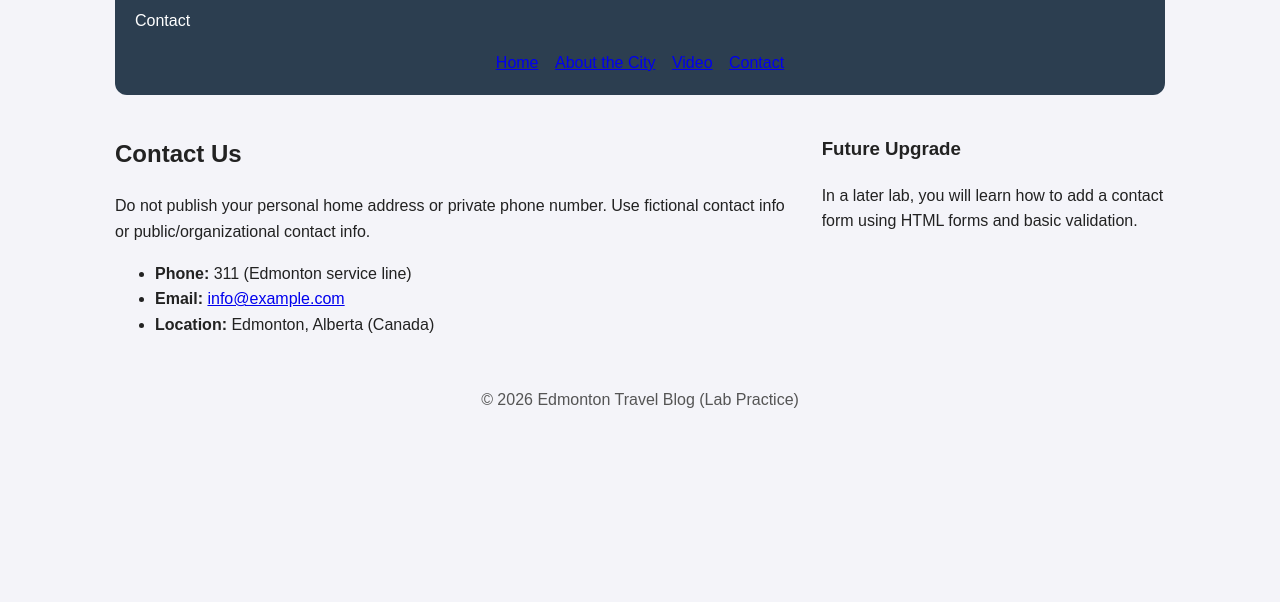
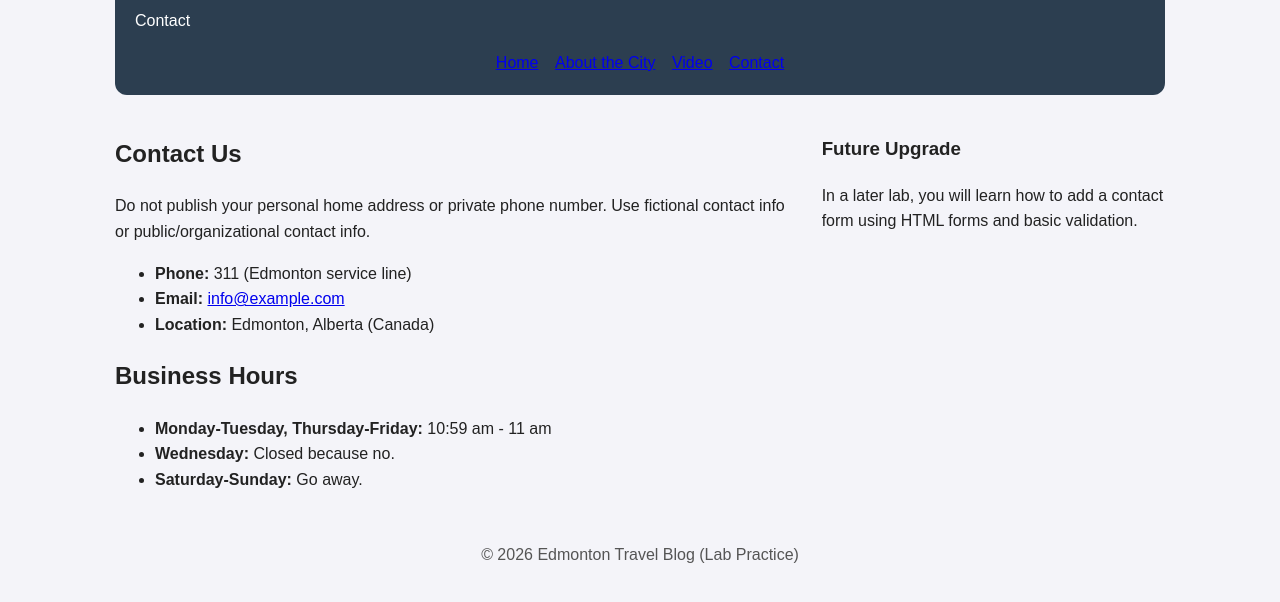
Before and after one commit to ComputerGeekGr1/edmonton-travel-blog, a plain HTML site: page contact.html in a window 1280 px wide. Shown: the part 126-728 px from the top of the page. Drawn offline with Linux system fonts and the light colour scheme.

Commit message:
Completed HTML 10

```diff
--- a/contact.html
+++ b/contact.html
@@ -39,6 +39,15 @@
                         <li><strong>Location:</strong> Edmonton, Alberta (Canada)</li>
                     </ul>
                 </div>
+
+                <div class="card">
+                    <h2>Business Hours</h2>
+                    <ul>
+                        <li><strong>Monday-Tuesday, Thursday-Friday:</strong> 10:59 am - 11 am</li>
+                        <li><strong>Wednesday:</strong> Closed because no.</li>
+                        <li><strong>Saturday-Sunday:</strong> Go away.</li>
+                    </ul>
+                </div>
                 <!-- TODO (HTML #10):
 Add a second card titled “Business Hours” with a list of days/times.
 -->
```
